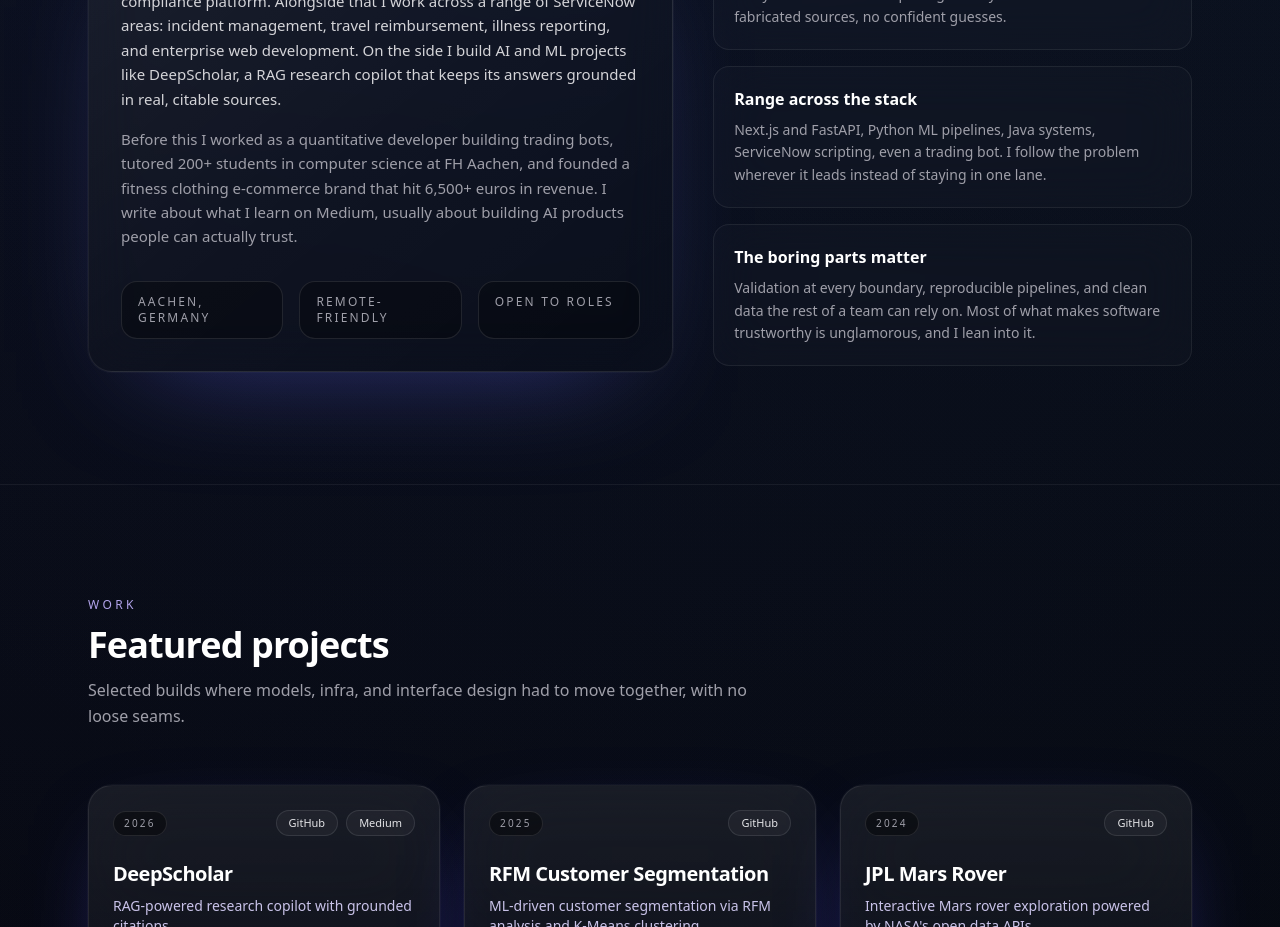
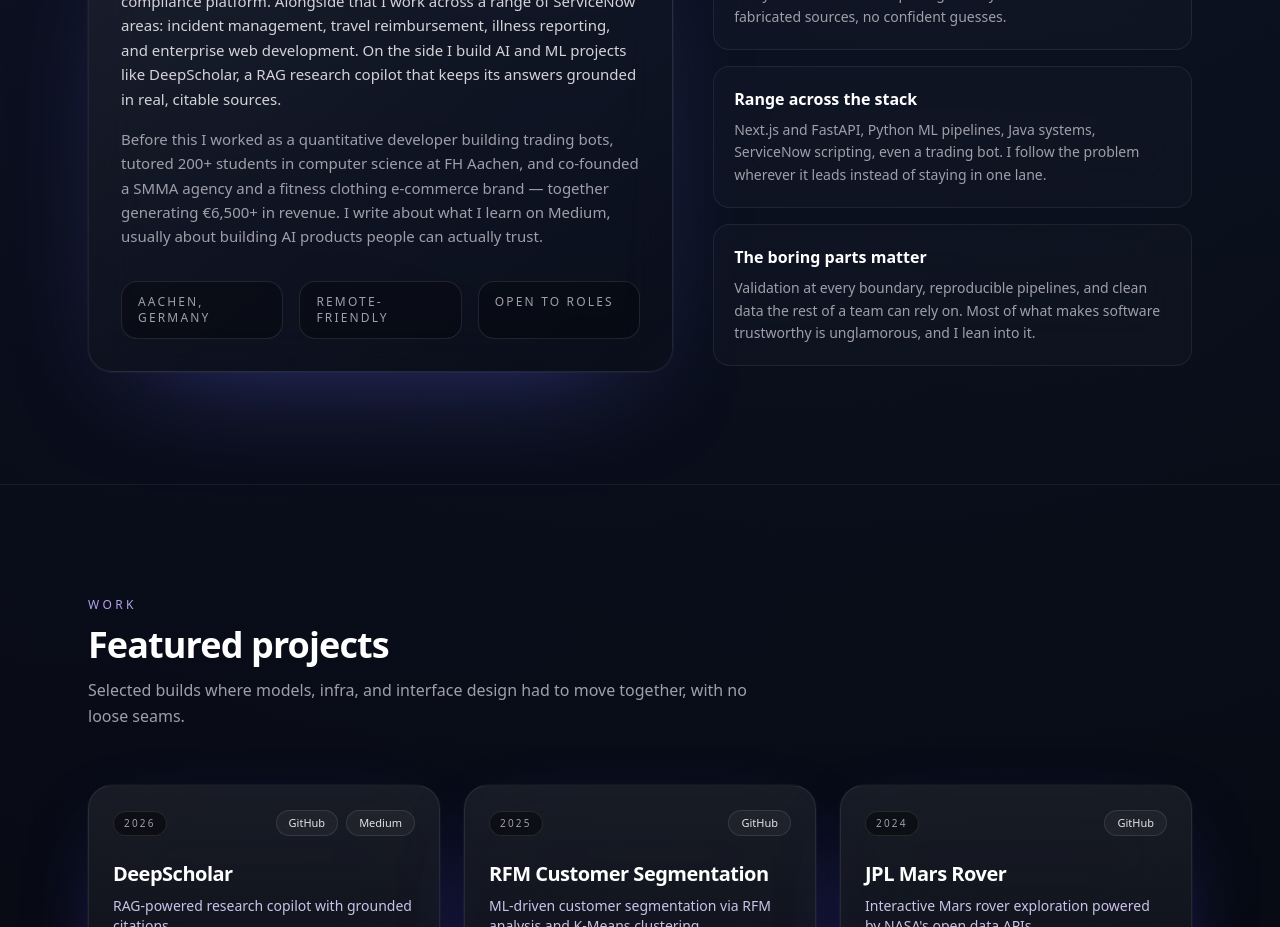
Before and after one commit to egehank1/personal-website, a Next.js app: page / in a window 1280 px wide. Shown: the part 1200-2127 px from the top of the page. Built offline with nearby package versions, Linux system fonts and the light colour scheme; no server answers.

Commit message:
Update About section to clarify experience, co-founding a SMMA agency and a fitness clothing brand, highlighting combined revenue achievements. Enhance phrasing for improved readability.

```diff
--- a/src/components/sections/About.tsx
+++ b/src/components/sections/About.tsx
@@ -40,10 +40,10 @@ export function About() {
             </p>
             <p className="mt-4 text-sm leading-relaxed text-zinc-400 sm:text-[15px]">
               Before this I worked as a quantitative developer building trading bots,
-              tutored 200+ students in computer science at FH Aachen, and founded a
-              fitness clothing e-commerce brand that hit 6,500+ euros in revenue. I
-              write about what I learn on Medium, usually about building AI products
-              people can actually trust.
+              tutored 200+ students in computer science at FH Aachen, and co-founded
+              a SMMA agency and a fitness clothing e-commerce brand — together
+              generating €6,500+ in revenue. I write about what I learn on Medium,
+              usually about building AI products people can actually trust.
             </p>
             <div className="mt-8 grid gap-4 sm:grid-cols-3">
               {["Aachen, Germany", "Remote-friendly", "Open to roles"].map((chip) => (
```
